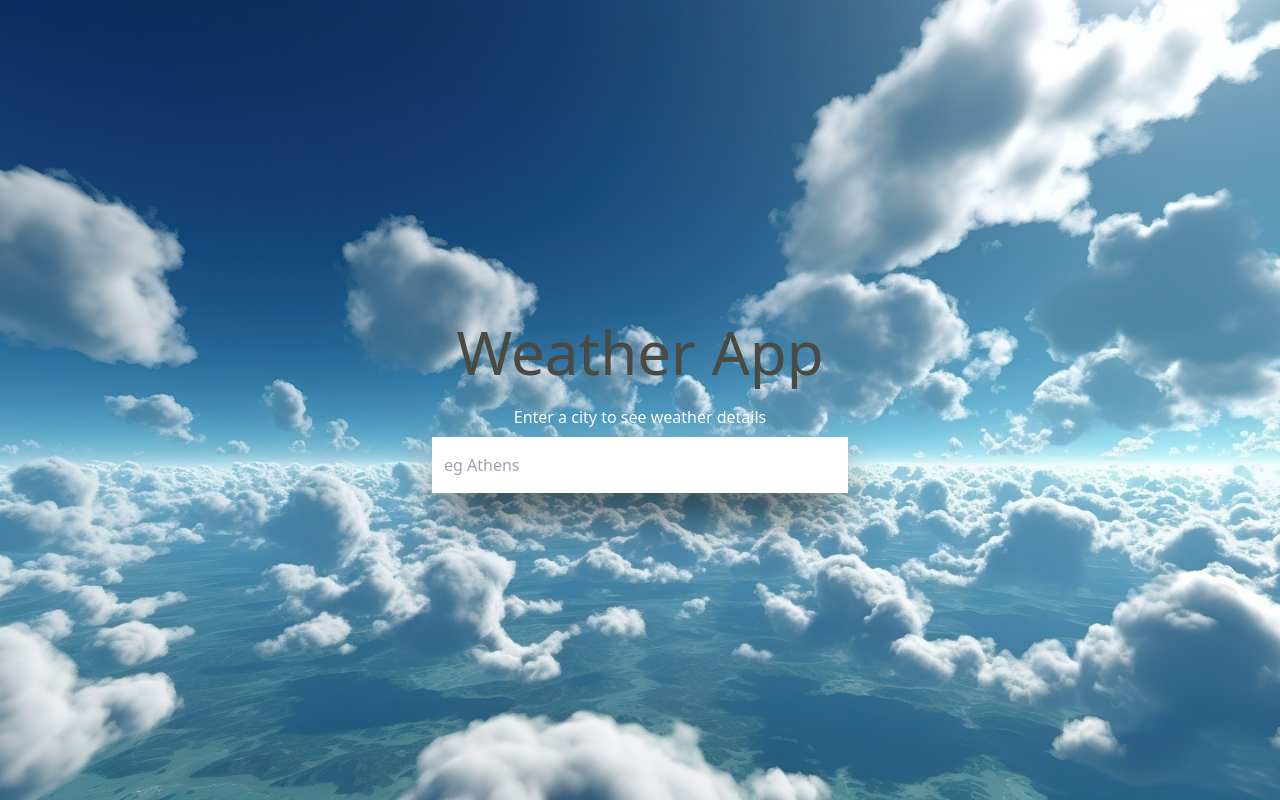
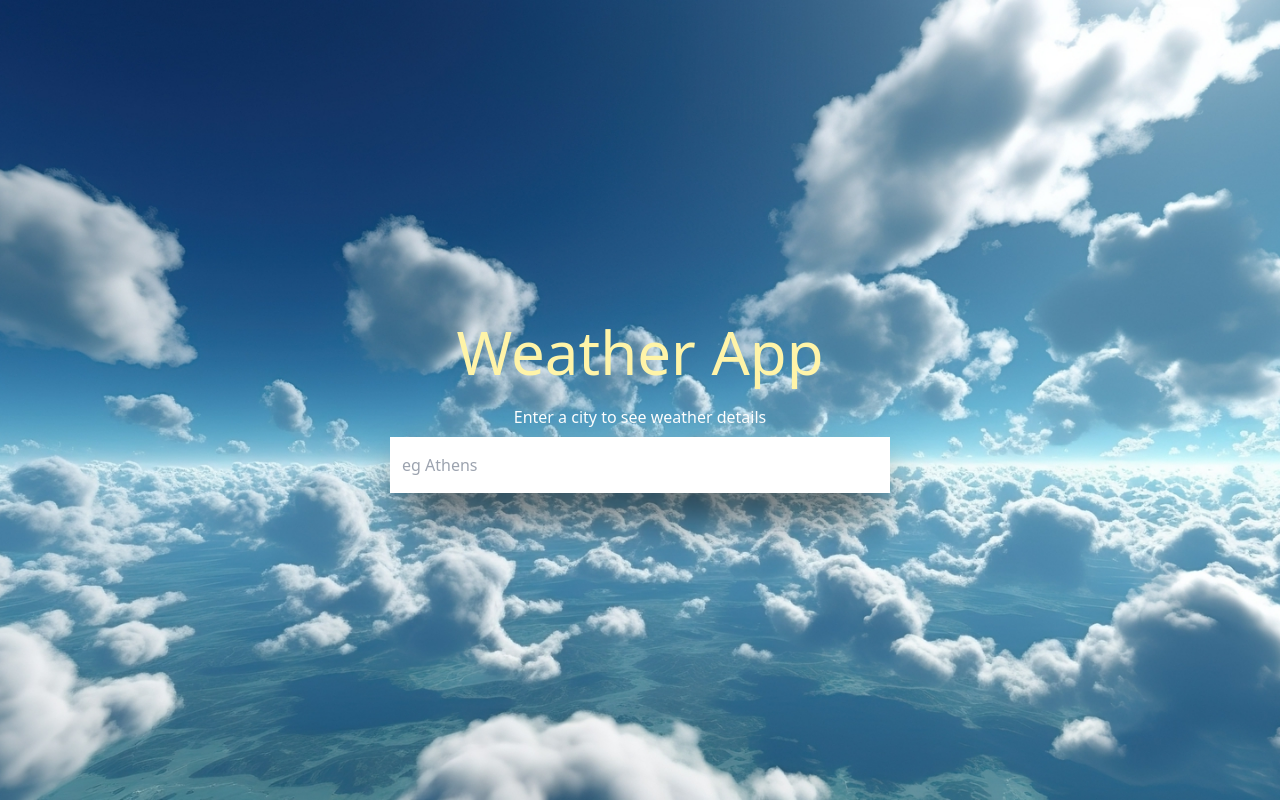
Before and after one commit to cjrigas/weather-app, a React (Vite) app: page / in a window 1280 px wide. Built offline with nearby package versions, Linux system fonts and the light colour scheme; no server answers.

Commit message:
refactoring - search section component

```diff
--- a/src/App.tsx
+++ b/src/App.tsx
@@ -1,37 +1,26 @@
 import { useCallback, useMemo, useState } from 'react'
 import { useDispatch, useSelector } from 'react-redux'
 
-import SearchInput from '@components/SearchInput/SearchInput'
-import SearchResultsList from '@/components/SearchResultsList/SearchResultsList'
-import RecentsList from '@/components/RecentsList/RecentsList'
 import CurrentWeather from '@/components/CurrentWeather/CurrentWeather'
 import FavouritesList from '@/components/FavouritesList/FavouritesList'
-import { useLazyCurrentQuery, useSearchQuery } from '@/services/weatherapi'
+import { useLazyCurrentQuery } from '@/services/weatherapi'
 import { SearchResponse } from '@/services/weatherapi/types'
-import useDebounce from '@/hooks/useDebounce'
-import { addToRecent, clearAllRecent, addToFavourites, selectIsFavourite } from '@/store/savedItems'
+import { addToRecent, addToFavourites, selectIsFavourite } from '@/store/savedItems'
 import { RootState } from '@/store'
+import SearchSection from './components/SearchSection/SearchSection'
 
 type ListItem = SearchResponse['0'] & { key: string, text: string }
 
 const App = () => {
   const dispatch = useDispatch()
 
-  const recentItems = useSelector((state: RootState) => state.savedItems.recent)
+  const [searchQuery, setSearchQuery] = useState<string>('')
+  const [currentLocation, seCurrentLocation] = useState<ListItem>()
+
   const favouriteItems = useSelector((state: RootState) => state.savedItems.favourites)
-
-  const [currentLocation, seCurrentLocation] = useState<ListItem>()
   const isFavourite = useSelector((state) => selectIsFavourite(state, currentLocation))
 
-  const [isFocused, setIsFocused] = useState(false)
-
-  const [searchQuery, setSearchQuery] = useState<string>('')
-  const debouncedSearchQuery = useDebounce(searchQuery, 500)
-
-  const { data: searchResults } = useSearchQuery(debouncedSearchQuery, { skip: debouncedSearchQuery.length < 3 })
   const [trigger, { data: currentWeather }] = useLazyCurrentQuery()
-
-  const listItems = useMemo(() => searchResults?.map(item => ({ key: `${item.id}`, text: `${item.name}, ${item.region} | ${item.country}`, ...item })), [searchResults])
 
   const currentWeatherData = useMemo(() => {
     if (!currentWeather) return
@@ -51,18 +40,6 @@ const App = () => {
     }
   }, [currentWeather])
 
-  const onChange = useCallback((e: React.ChangeEvent<HTMLInputElement>) => {
-    setSearchQuery(e.target.value)
-  }, [])
-
-  const onFocus = useCallback(() => {
-    setIsFocused(true)
-  }, [])
-
-  const onBlur = useCallback(() => {
-    setTimeout(() => setIsFocused(false), 100)
-  }, [])
-
   const onSearchItemClick = useCallback((item: ListItem) => {
     setSearchQuery('')
     dispatch(addToRecent({ ...item, key: `${Date.now()}` }))
@@ -76,27 +53,25 @@ const App = () => {
       .then(_ => seCurrentLocation(item))
   }, [])
 
-  const onClearClicked = () => {
-    dispatch(clearAllRecent())
-  }
-
   const onFavouriteClicked = () => {
     dispatch(addToFavourites(currentLocation))
   }
 
   return (
     <div className="flex flex-col items-center justify-center w-screen h-screen">
-      <h1 className="mt-0 mb-2 text-6xl font-normal leading-normal text-[#4a4942]">Weather App</h1>
+      <h1 className="mt-0 mb-2 text-6xl font-normal leading-normal text-[#fff4a8]">Weather App</h1>
       <div className="mb-2 text-base text-white">Enter a city to see weather details</div>
-      <div className="container">
-        <div className="grid grid-cols-6 gap-4">
-          <div className="relative col-span-2 col-start-3 shadow-2xl shadow-black">
-            <SearchInput className="w-full" placeholder="eg Athens" value={searchQuery} onChange={onChange} onFocus={onFocus} onBlur={onBlur} />
-            { (isFocused && searchQuery == '' && recentItems.length > 0) && <RecentsList<ListItem> className="absolute bg-slate-100" items={recentItems} onItemClick={onItemClick} onClearClicked={onClearClicked} /> }
-            { (isFocused && searchQuery.length > 2 && listItems) && <SearchResultsList<ListItem> className="absolute bg-slate-100" items={listItems} onItemClick={onSearchItemClick} /> }
-          </div>
+      <div className="container flex flex-col items-center justify-center">
+        <div className="w-[500px]">
+          <SearchSection
+            className='w-full'
+            inputValue={searchQuery}
+            onValueChange={setSearchQuery}
+            onSearchItemClick={onSearchItemClick}
+            onRecentItemClick={onItemClick}
+          />
+          { favouriteItems.length > 0 && <FavouritesList<ListItem> items={favouriteItems} onItemClick={onItemClick} /> }
         </div>
-        { favouriteItems.length > 0 && <FavouritesList<ListItem> items={favouriteItems} onItemClick={onItemClick} /> }
         { currentWeatherData && <CurrentWeather data={currentWeatherData} onFavouriteClicked={onFavouriteClicked} isFavourite={isFavourite} /> }
       </div>
     </div>
--- a/src/components/SearchInput/SearchInput.tsx
+++ b/src/components/SearchInput/SearchInput.tsx
@@ -1,8 +1,10 @@
 import { twMerge } from 'tailwind-merge'
 
-const SearchInput = ({ className, ...props }: React.ComponentProps<"input">) => {
+import { SearchInputProps } from './types'
+
+const SearchInput = ({ className, onFocusChanged, ...props }: SearchInputProps) => {
   return (
-    <input className={twMerge('outline-none py-4 px-3 text-gray-700', className)} {...props} />
+    <input className={twMerge('outline-none py-4 px-3 text-gray-700', className)} onFocus={() => onFocusChanged(true)} onBlur={() => onFocusChanged(false)} {...props} />
   )
 }
 
--- /dev/null
+++ b/src/components/SearchInput/types.ts
@@ -0,0 +1,3 @@
+export interface SearchInputProps extends  React.ComponentProps<"input"> {
+  onFocusChanged: (value: boolean) => void
+}
--- /dev/null
+++ b/src/components/SearchSection/SearchSection.tsx
@@ -0,0 +1,49 @@
+import React, { useCallback, useMemo, useState } from 'react'
+import { useSelector, useDispatch } from 'react-redux'
+import { twMerge } from 'tailwind-merge'
+
+import SearchInput from '@components/SearchInput/SearchInput'
+import SearchResultsList from '@/components/SearchResultsList/SearchResultsList'
+import RecentsList from '@/components/RecentsList/RecentsList'
+import { RootState } from '@/store'
+import { clearAllRecent } from '@/store/savedItems'
+import useDebounce from '@/hooks/useDebounce'
+import { useSearchQuery } from '@/services/weatherapi'
+
+import { ListItem, SearchSectionProps } from './types'
+
+const SearchSection = ({ inputValue, onValueChange, onRecentItemClick, onSearchItemClick, className, ...props }: SearchSectionProps) => {
+  const dispatch = useDispatch()
+  const recentItems = useSelector((state: RootState) => state.savedItems.recent)
+
+  const [isFocused, setIsFocused] = useState(false)
+
+  const debouncedSearchQuery = useDebounce(inputValue, 500)
+  const { data: searchResults } = useSearchQuery(debouncedSearchQuery, { skip: debouncedSearchQuery.length < 3 })
+
+  const listItems = useMemo(() => searchResults?.map(item => ({ key: `${item.id}`, text: `${item.name}, ${item.region} | ${item.country}`, ...item })), [searchResults])
+
+  const onChange = useCallback((e: React.ChangeEvent<HTMLInputElement>) => {
+    onValueChange(e.target.value)
+  }, [])
+
+  const onFocusChanged = useCallback((value: boolean) => setTimeout(() => setIsFocused(value), 100), [])
+
+  const onClearClicked = () => {
+    dispatch(clearAllRecent())
+  }
+
+  return (
+    <div className={twMerge('relative shadow-2xl shadow-black', className)} {...props}>
+      <SearchInput className="w-full" placeholder="eg Athens" value={inputValue} onChange={onChange} onFocusChanged={onFocusChanged} />
+      { isFocused && inputValue === '' && recentItems.length > 0 && (
+        <RecentsList<ListItem> className="absolute bg-slate-100" items={recentItems} onItemClick={onRecentItemClick} onClearClicked={onClearClicked} />
+      ) }
+      { isFocused && inputValue.length > 2 && listItems && (
+        <SearchResultsList<ListItem> className="absolute bg-slate-100" items={listItems} onItemClick={onSearchItemClick} />
+      ) }
+    </div>
+  )
+}
+
+export default SearchSection
--- /dev/null
+++ b/src/components/SearchSection/types.ts
@@ -0,0 +1,10 @@
+import { SearchResponse } from '@/services/weatherapi/types'
+
+export type ListItem = SearchResponse['0'] & { key: string, text: string }
+
+export interface SearchSectionProps extends  React.ComponentProps<"div"> {
+  inputValue: string
+  onValueChange: (value: string) => void
+  onSearchItemClick: (item: ListItem) => void
+  onRecentItemClick: (item: ListItem) => void
+}
```
